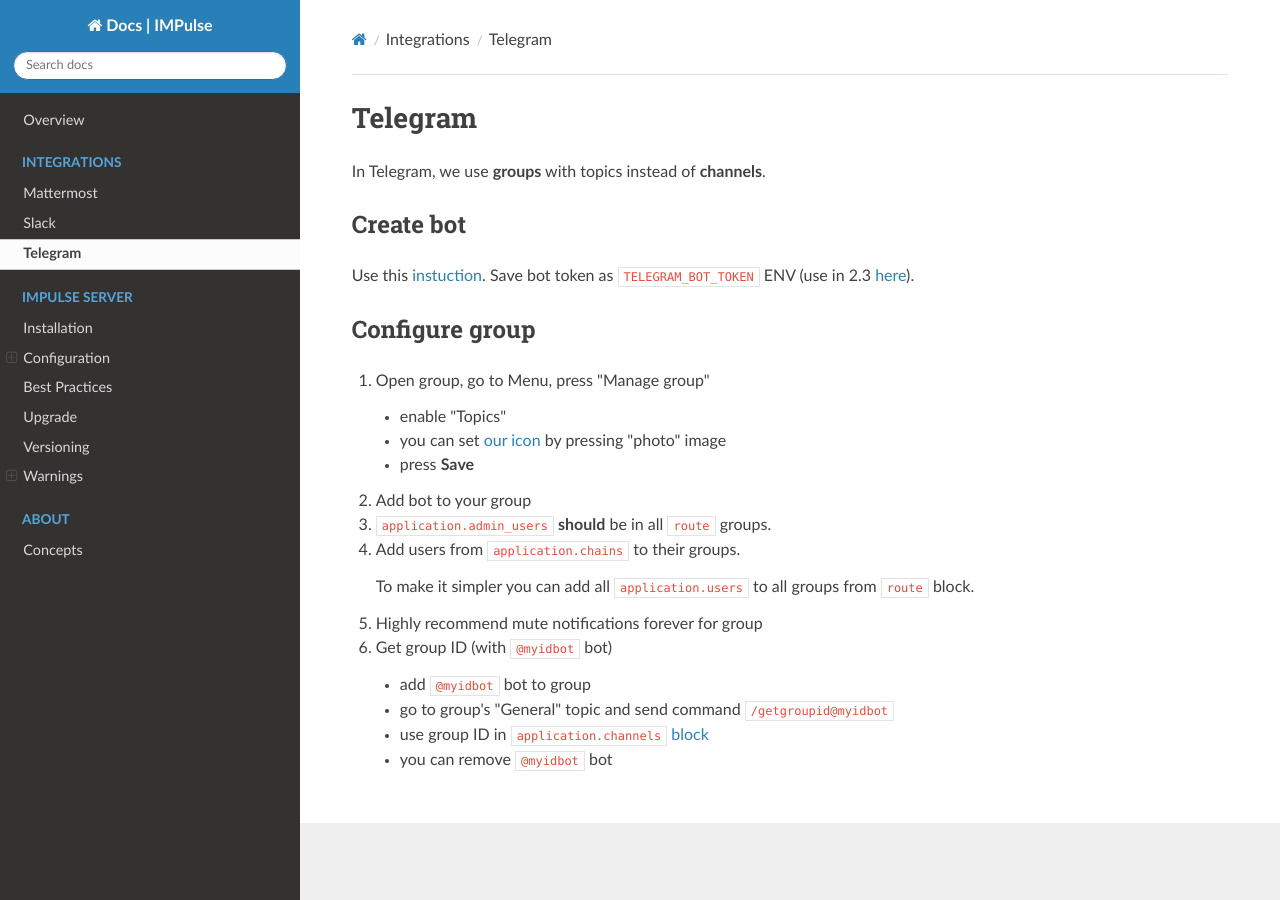
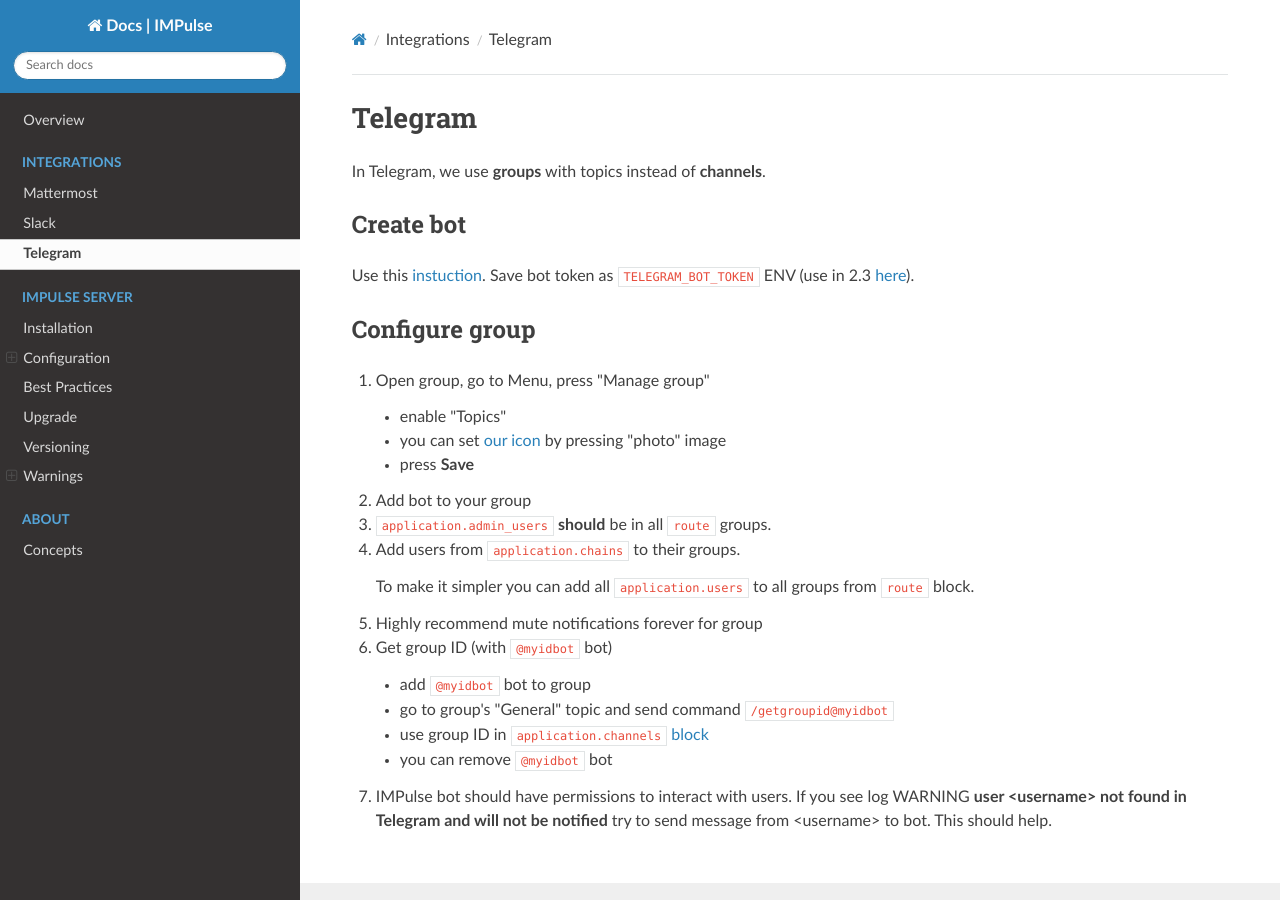
Before and after one commit to noErrdev/python-chatops-incident-mplatform, an MkDocs documentation site: the page built from docs/content/telegram.md, in a window 1280 px wide. Built offline with MkDocs 1.6.1, drawn with Linux system fonts in a browser that asks for light colours; nearby versions of some CDN libraries.

Commit message:
Add instruction to Telegram "Configure group" (#210)

```diff
--- a/docs/content/telegram.md
+++ b/docs/content/telegram.md
@@ -28,3 +28,5 @@ Use this [instuction](https://core.telegram.org/bots/features#creating-a-new-bot
     - go to group's "General" topic and send command `/getgroupid@myidbot`
     - use group ID in `application.channels` [block](config_file.md#channels)
     - you can remove `@myidbot` bot
+
+7. IMPulse bot should have permissions to interact with users. If you see log WARNING <b>user &lt;username&gt; not found in Telegram and will not be notified</b> try to send message from &lt;username&gt; to bot. This should help.
```
